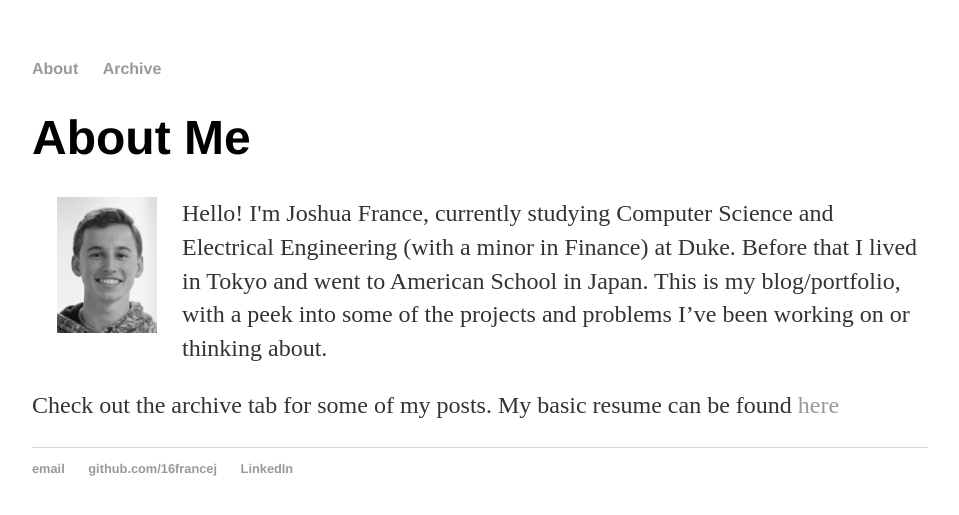
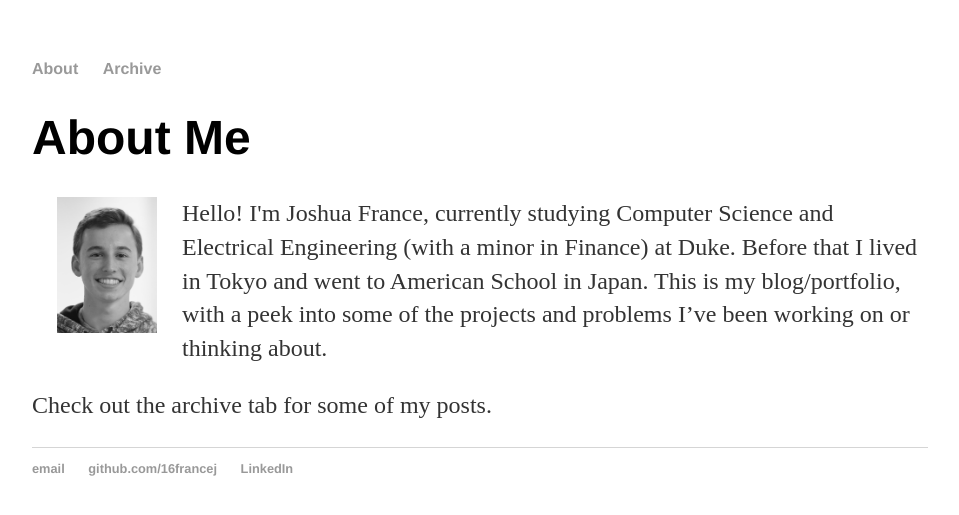
Before and after one commit to 16francej/16francej.github.io, a Jekyll site: the page built from index.html, in a window 1280 px wide. Shown: the top 515 px of the page, without its empty margins (160-1119 px from the left). Built offline with Jekyll 4.4.1, drawn with Linux system fonts in a browser that asks for light colours.

Commit message:
Update index.html

```diff
--- a/index.html
+++ b/index.html
@@ -7,6 +7,6 @@ title: Joshua France
 	<div>
 	<img src="/assets/headshot.png" alt ="Headshot" class = "headshot" align = "left">
 	<p>Hello! I'm Joshua France, currently studying Computer Science and Electrical Engineering (with a minor in Finance) at Duke. Before that I lived in Tokyo and went to American School in Japan. This is my blog/portfolio, with a peek into some of the projects and problems I’ve been working on or thinking about. </p>
-	<p>Check out the archive tab for some of my posts. My basic resume can be found <a href="https://drive.google.com/file/d/1NO6z_9SQ8btXnuJac6aBfwc5x3fWFVG4/view?usp=sharing">here</a> </p>
+	<p>Check out the archive tab for some of my posts. </p>
 	</div>
 </div><!-- /.blurb -->
```
